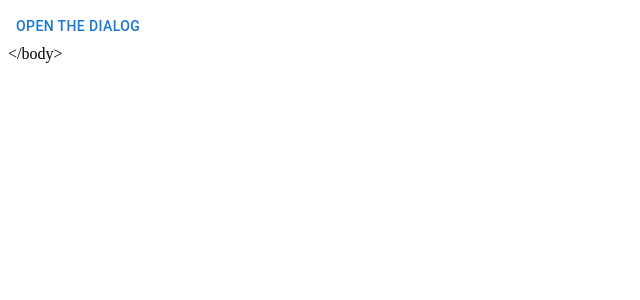
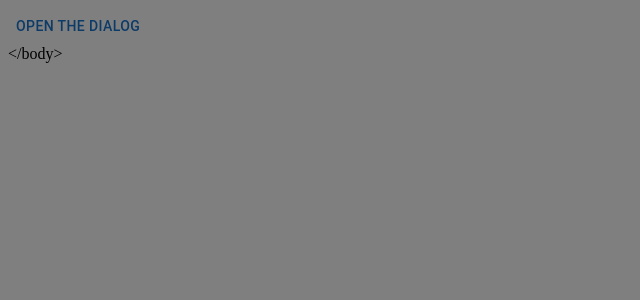
Before and after one commit to furkansylu97/MaterialUiProjects, a React (Vite) app in the folder MaterialUiProjects/: page / in a window 1280 px wide. Both pictures are taken after a click on the button "OPEN THE DIALOG". Shown: the top 300 px of the page, without its empty margins (0-640 px from the left). Built offline with nearby package versions, Linux system fonts and the light colour scheme.

Commit message:
Dialog opening methods works were performed

```diff
--- a/MaterialUiProjects/src/components/LessonDialog.tsx
+++ b/MaterialUiProjects/src/components/LessonDialog.tsx
@@ -1,10 +1,14 @@
 import { Button, Dialog } from "@mui/material";
+import { useState } from "react";
 
 export const LessonDialog = () => {
+
+    const [dialogOpen, setDialogOpen] = useState(false);
+
     return (
         <>
-            <Button>Open the Dialog</Button>
-            <Dialog open={false}></Dialog>
+            <Button onClick={() => setDialogOpen(true)}>Open the Dialog</Button>
+            <Dialog open={dialogOpen}></Dialog>
         </>
     );
 };
```
